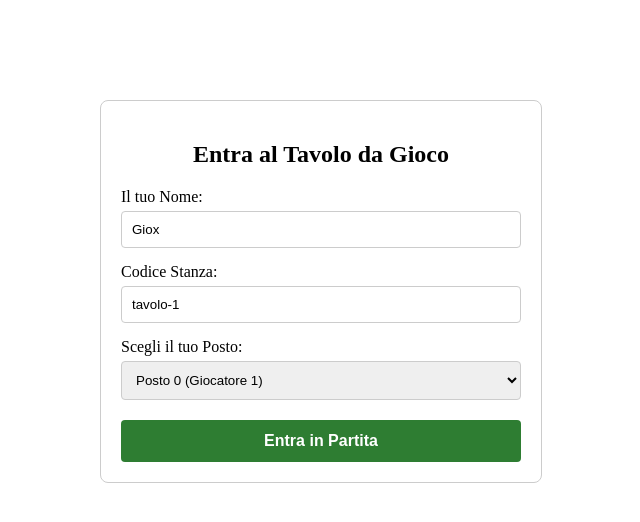
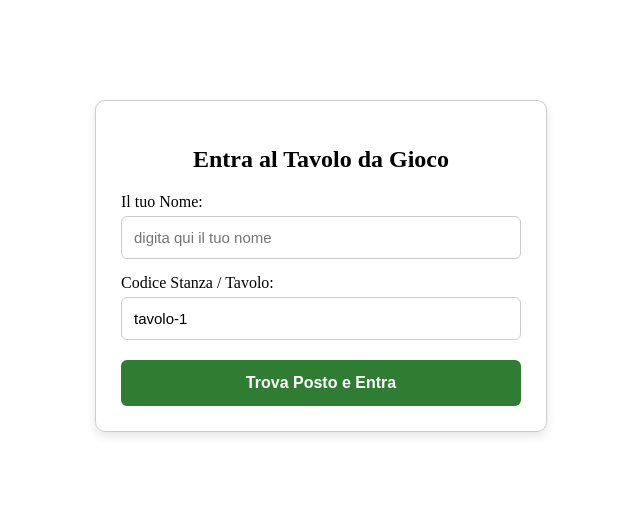
Before and after one commit to giox851/gioco-carte-4p, a React (Vite) app: page / in a window 1280 px wide. Shown: the top 522 px of the page, without its empty margins (319-959 px from the left). Built offline with nearby package versions, Linux system fonts and the light colour scheme; what boardgame.io would draw is missing.

Commit message:
Ingresso automatico posti, sala d'attesa e placeholder nome

```diff
--- a/src/App.jsx
+++ b/src/App.jsx
@@ -3,15 +3,21 @@ import { Client } from 'boardgame.io/react';
 import { SocketIO } from 'boardgame.io/multiplayer';
 import { GiocoCarte } from './Game';
 
-//  server Render
 const SERVER_URL = 'https://gioco-carte-4p.onrender.com';
 
 function TavoloDaGioco({ G, ctx, moves, playerID }) {
+  const mioNome = localStorage.getItem('mio_nome_giocatore') || `Giocatore ${playerID}`;
+
+  useEffect(() => {
+    if (moves && moves.registraGiocatore) {
+      moves.registraGiocatore(mioNome);
+    }
+  }, [moves, mioNome]);
+
   if (!G || !ctx) {
     return (
-      <div style={{ padding: '40px', textAlign: 'center', fontFamily: 'Arial' }}>
+      <div style={styles.centerContainer}>
         <h3>Connessione al server in corso...</h3>
-        <p>Assicurati che il server Node.js sia avviato sulla porta 8000.</p>
       </div>
     );
   }
@@ -19,15 +25,41 @@ function TavoloDaGioco({ G, ctx, moves, playerID }) {
   const eMioTurno = ctx.currentPlayer === playerID;
   const laMiaMano = G.hands ? (G.hands[playerID] || []) : [];
   const dichFatta = G.declarations ? G.declarations[playerID] !== undefined : false;
+  const numGiocatoriConnessi = Object.values(G.nomiGiocatori || {}).filter(n => n !== null).length;
 
-  useEffect(() => {
-    const nomeSalvato = localStorage.getItem(`nome_giocatore_${playerID}`);
-    if (nomeSalvato && moves && moves.impostaNome) {
-      moves.impostaNome(nomeSalvato);
-    }
-  }, [playerID, moves]);
+  // SGUARDO SALA D'ATTESA: se ci sono meno di 4 giocatori
+  if (numGiocatoriConnessi < 4) {
+    return (
+      <div style={styles.container}>
+        <div style={styles.waitingCard}>
+          <h2>⏳ In attesa dei giocatori...</h2>
+          <p style={{ fontSize: '18px' }}>
+            Giocatori collegati al tavolo: <strong>{numGiocatoriConnessi} / 4</strong>
+          </p>
 
-  // Fase di Dichiarazione
+          <div style={styles.gridPosti}>
+            {['0', '1', '2', '3'].map((pID) => {
+              const nomeG = G.nomiGiocatori?.[pID];
+              const eMe = pID === playerID;
+              return (
+                <div key={pID} style={{ ...styles.slotPosto, borderColor: nomeG ? '#2e7d32' : '#ccc' }}>
+                  <div style={{ fontSize: '14px', color: '#666' }}>Posto {Number(pID) + 1}</div>
+                  <div style={{ fontSize: '18px', fontWeight: 'bold', marginTop: '5px' }}>
+                    {nomeG ? nomeG + (eMe ? ' (Tu)' : '') : '🪑 In attesa...'}
+                  </div>
+                </div>
+              );
+            })}
+          </div>
+          <p style={{ marginTop: '20px', color: '#666' }}>
+            La partita inizierà automaticamente non appena si collegherà il 4° giocatore.
+          </p>
+        </div>
+      </div>
+    );
+  }
+
+  // FASE 1: DICHIARAZIONE (Solo quando tutti e 4 sono al tavolo)
   if (ctx.phase === 'dichiarazione') {
     return (
       <div style={styles.container}>
@@ -51,12 +83,12 @@ function TavoloDaGioco({ G, ctx, moves, playerID }) {
 
         {dichFatta ? (
           <div style={styles.alertSuccess}>
-            Hai dichiarato <strong>{G.declarations[playerID]}</strong> prese. In attesa degli altri giocatori...
+            Hai dichiarato <strong>{G.declarations[playerID]}</strong> prese. In attesa delle dichiarazioni altrui...
           </div>
         ) : (
           <div style={{ textAlign: 'center', marginTop: '20px' }}>
             <h3>Quante prese pensi di fare?</h3>
-            <p>{eMioTurno ? 'È il tuo turno di dichiarare!' : `In attesa del Giocatore ${G.nomiGiocatori?.[ctx.currentPlayer] || ctx.currentPlayer}...`}</p>
+            <p>{eMioTurno ? '👉 È IL TUO TURNO DI DICHIARARE!' : `In attesa di ${G.nomiGiocatori?.[ctx.currentPlayer] || 'un altro giocatore'}...`}</p>
 
             {eMioTurno && (
               <div style={styles.grigliaPulsanti}>
@@ -77,7 +109,7 @@ function TavoloDaGioco({ G, ctx, moves, playerID }) {
     );
   }
 
-  // Fase Gioco Mani
+  // FASE 2: GIOCO MANI
   return (
     <div style={styles.container}>
       <div style={styles.header}>
@@ -86,7 +118,7 @@ function TavoloDaGioco({ G, ctx, moves, playerID }) {
           <p>Briscola: <strong style={{ fontSize: '20px' }}>{G.briscola}</strong></p>
         </div>
         <div>
-          <p>Mio Nome: <strong>{G.nomiGiocatori?.[playerID] || playerID}</strong> (Posto {playerID})</p>
+          <p>Mio Nome: <strong>{G.nomiGiocatori?.[playerID]}</strong></p>
           <p style={{ color: eMioTurno ? '#2e7d32' : '#d32f2f', fontWeight: 'bold' }}>
             {eMioTurno ? '👉 È IL TUO TURNO!' : `Turno di: ${G.nomiGiocatori?.[ctx.currentPlayer] || ctx.currentPlayer}`}
           </p>
@@ -159,45 +191,77 @@ const GiocoClient = Client({
 });
 
 export default function App() {
-  const [nome, setNome] = useState('Giox');
+  const [nome, setNome] = useState('');
   const [matchID, setMatchID] = useState('tavolo-1');
-  const [playerID, setPlayerID] = useState('0');
-  const [inPartita, setInPartita] = useState(false);
+  const [playerID, setPlayerID] = useState(null);
+  const [errore, setErrore] = useState('');
+  const [caricamento, setCaricamento] = useState(false);
 
-  const gestisciEntrata = (e) => {
+  // ASSEGNAZIONE AUTOMATICA DEL POSTO
+  const gestisciIngressoAutomatico = async (e) => {
     e.preventDefault();
+    setErrore('');
+
     if (!nome.trim()) {
-      alert('Inserisci il tuo nome!');
-      return;
-    }
-    if (playerID === '') {
-      alert('Seleziona un posto!');
+      setErrore('Inserisci un nome valido!');
       return;
     }
 
-    localStorage.setItem(`nome_giocatore_${playerID}`, nome.trim());
-    setInPartita(true);
+    setCaricamento(true);
+
+    try {
+      // Interroghiamo il server per scoprire lo stato dei posti disponibili
+      const response = await fetch(`${SERVER_URL}/games/gioco-carte-4p/${matchID}`);
+
+      if (response.ok) {
+        const matchData = await response.json();
+        const players = matchData.players;
+
+        // Troviamo il primo posto libero (dove non c'è un nome o un id utente registrato)
+        const postoLibero = Object.keys(players).find(id => !players[id].name);
+
+        if (postoLibero !== undefined) {
+          localStorage.setItem('mio_nome_giocatore', nome.trim());
+          setPlayerID(postoLibero);
+        } else {
+          setErrore('❌ Questo tavolo è già al completo (4/4 giocatori)! Cerca o crea un altro tavolo.');
+        }
+      } else {
+        // Se la stanza non esiste ancora sul server, entriamo come primo giocatore (Posto 0)
+        localStorage.setItem('mio_nome_giocatore', nome.trim());
+        setPlayerID('0');
+      }
+    } catch (err) {
+      // Fallback in caso di prima connessione
+      localStorage.setItem('mio_nome_giocatore', nome.trim());
+      setPlayerID('0');
+    } finally {
+      setCaricamento(false);
+    }
   };
 
-  if (!inPartita) {
+  if (playerID === null) {
     return (
       <div style={styles.loginContainer}>
         <h2>Entra al Tavolo da Gioco</h2>
-        <form onSubmit={gestisciEntrata} style={styles.formLogin}>
+
+        {errore && <div style={styles.alertError}>{errore}</div>}
+
+        <form onSubmit={gestisciIngressoAutomatico} style={styles.formLogin}>
           <div style={{ marginBottom: '15px' }}>
             <label>Il tuo Nome:</label>
             <input
               type="text"
               value={nome}
               onChange={(e) => setNome(e.target.value)}
-              placeholder="Inserisci il tuo nome"
+              placeholder="digita qui il tuo nome"
               style={styles.input}
               required
             />
           </div>
 
-          <div style={{ marginBottom: '15px' }}>
-            <label>Codice Stanza:</label>
+          <div style={{ marginBottom: '20px' }}>
+            <label>Codice Stanza / Tavolo:</label>
             <input
               type="text"
               value={matchID}
@@ -207,23 +271,8 @@ export default function App() {
             />
           </div>
 
-          <div style={{ marginBottom: '20px' }}>
-            <label>Scegli il tuo Posto:</label>
-            <select
-              value={playerID}
-              onChange={(e) => setPlayerID(e.target.value)}
-              style={styles.input}
-              required
-            >
-              <option value="0">Posto 0 (Giocatore 1)</option>
-              <option value="1">Posto 1 (Giocatore 2)</option>
-              <option value="2">Posto 2 (Giocatore 3)</option>
-              <option value="3">Posto 3 (Giocatore 4)</option>
-            </select>
-          </div>
-
-          <button type="submit" style={styles.btnSubmit}>
-            Entra in Partita
+          <button type="submit" disabled={caricamento} style={styles.btnSubmit}>
+            {caricamento ? 'Ricerca posto disponibile...' : 'Trova Posto e Entra'}
           </button>
         </form>
       </div>
@@ -241,10 +290,14 @@ export default function App() {
 
 const styles = {
   container: { padding: '20px', fontFamily: 'Arial, sans-serif', maxWidth: '900px', margin: '0 auto' },
-  loginContainer: { maxWidth: '400px', margin: '100px auto', padding: '20px', border: '1px solid #ccc', borderRadius: '8px', textAlign: 'center' },
+  centerContainer: { display: 'flex', justifyContent: 'center', alignItems: 'center', height: '100vh', fontFamily: 'Arial' },
+  loginContainer: { maxWidth: '400px', margin: '100px auto', padding: '25px', border: '1px solid #ccc', borderRadius: '10px', textAlign: 'center', boxShadow: '0 4px 10px rgba(0,0,0,0.1)' },
   formLogin: { display: 'flex', flexDirection: 'column', textAlign: 'left' },
-  input: { width: '100%', padding: '10px', marginTop: '5px', boxSizing: 'border-box', borderRadius: '4px', border: '1px solid #ccc' },
-  btnSubmit: { padding: '12px', backgroundColor: '#2e7d32', color: '#fff', border: 'none', borderRadius: '4px', cursor: 'pointer', fontSize: '16px', fontWeight: 'bold' },
+  input: { width: '100%', padding: '12px', marginTop: '5px', boxSizing: 'border-box', borderRadius: '6px', border: '1px solid #ccc', fontSize: '15px' },
+  btnSubmit: { padding: '14px', backgroundColor: '#2e7d32', color: '#fff', border: 'none', borderRadius: '6px', cursor: 'pointer', fontSize: '16px', fontWeight: 'bold' },
+  waitingCard: { backgroundColor: '#f9f9f9', border: '2px dashed #1976d2', padding: '30px', borderRadius: '12px', textAlign: 'center', marginTop: '40px' },
+  gridPosti: { display: 'grid', gridTemplateColumns: '1fr 1fr', gap: '15px', marginTop: '20px' },
+  slotPosto: { padding: '15px', border: '2px solid #ccc', borderRadius: '8px', backgroundColor: '#fff' },
   header: { display: 'flex', justifyContent: 'space-between', borderBottom: '2px solid #ccc', paddingBottom: '10px' },
   cardInfo: { backgroundColor: '#f5f5f5', padding: '15px', borderRadius: '8px', marginBottom: '15px' },
   manoContainer: { display: 'flex', gap: '10px', flexWrap: 'wrap' },
@@ -253,6 +306,7 @@ const styles = {
   grigliaPulsanti: { display: 'flex', gap: '8px', flexWrap: 'wrap', justifyContent: 'center', marginTop: '15px' },
   btnDichiarazione: { padding: '10px 15px', fontSize: '16px', backgroundColor: '#1976d2', color: '#fff', border: 'none', borderRadius: '4px', cursor: 'pointer' },
   alertSuccess: { backgroundColor: '#e8f5e9', color: '#2e7d32', padding: '15px', borderRadius: '6px', textAlign: 'center', marginTop: '20px' },
+  alertError: { backgroundColor: '#ffebee', color: '#c62828', padding: '10px', borderRadius: '6px', marginBottom: '15px', fontSize: '14px' },
   tabellaPunti: { margin: '20px 0', backgroundColor: '#fafafa', padding: '10px', borderRadius: '8px' },
   tavoloVerde: { backgroundColor: '#357a38', color: '#fff', padding: '20px', borderRadius: '12px', minHeight: '150px', textAlign: 'center', margin: '20px 0' },
   carteSulTavolo: { display: 'flex', gap: '15px', justifyContent: 'center', marginTop: '10px' },
--- a/src/Game.js
+++ b/src/Game.js
@@ -82,23 +82,24 @@ export const GiocoCarte = {
       punti: { '0': 0, '1': 0, '2': 0, '3': 0 },
       tavolo: [],
       ultimoVincitore: null,
-      nomiGiocatori: { '0': 'Giocatore 0', '1': 'Giocatore 1', '2': 'Giocatore 2', '3': 'Giocatore 3' },
+      nomiGiocatori: { '0': null, '1': null, '2': null, '3': null },
+      giocatoriConnessi: 0,
     };
 
     assegnaCartaSpettante(G, ctx);
     return G;
   },
 
-  // MOSSE GLOBALI DISPONIBILI SEMPRE
   moves: {
-    impostaNome: {
-      move: ({ G, playerID }, nome) => {
-        if (nome && nome.trim()) {
+    registraGiocatore: {
+      move: ({ G, ctx, playerID }, nome) => {
+        if (G.nomiGiocatori[playerID] === null && nome) {
           G.nomiGiocatori[playerID] = nome.trim();
+          G.giocatoriConnessi = Object.values(G.nomiGiocatori).filter(n => n !== null).length;
         }
       },
-      noLimit: true, // PERMETTE L'ESECUZIONE ANCHE SE NON E' IL PROPRIO TURNO
-    },
+      noLimit: true,
+    }
   },
 
   phases: {
@@ -106,6 +107,9 @@ export const GiocoCarte = {
       start: true,
       moves: {
         faiDichiarazione: ({ G, ctx, playerID }, valore) => {
+          // Si può dichiarare solo se tutti e 4 i giocatori sono al tavolo
+          if (G.giocatoriConnessi < 4) return;
+
           G.declarations[playerID] = valore;
           if (Object.keys(G.declarations).length === 4) {
             ctx.events.endPhase();
```
